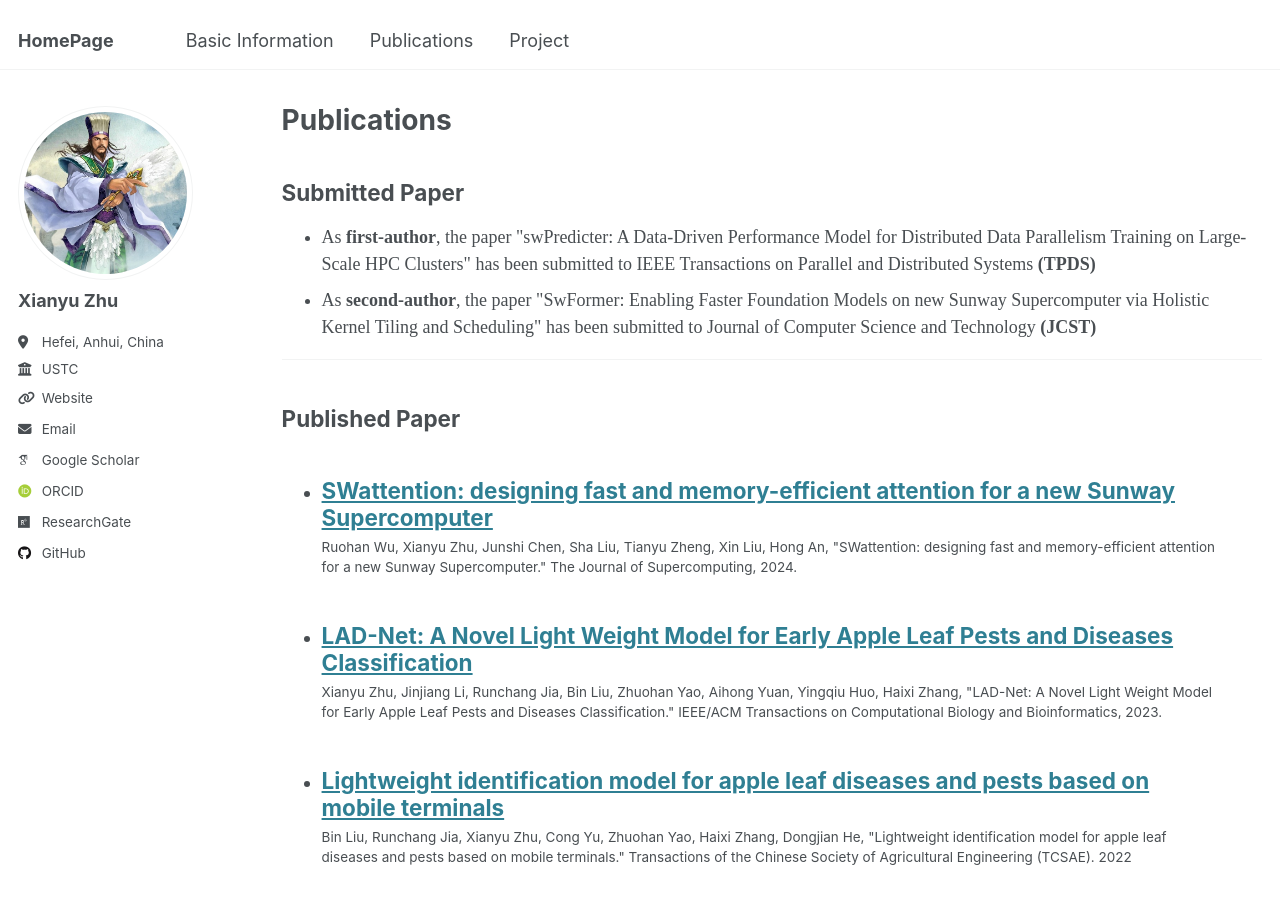
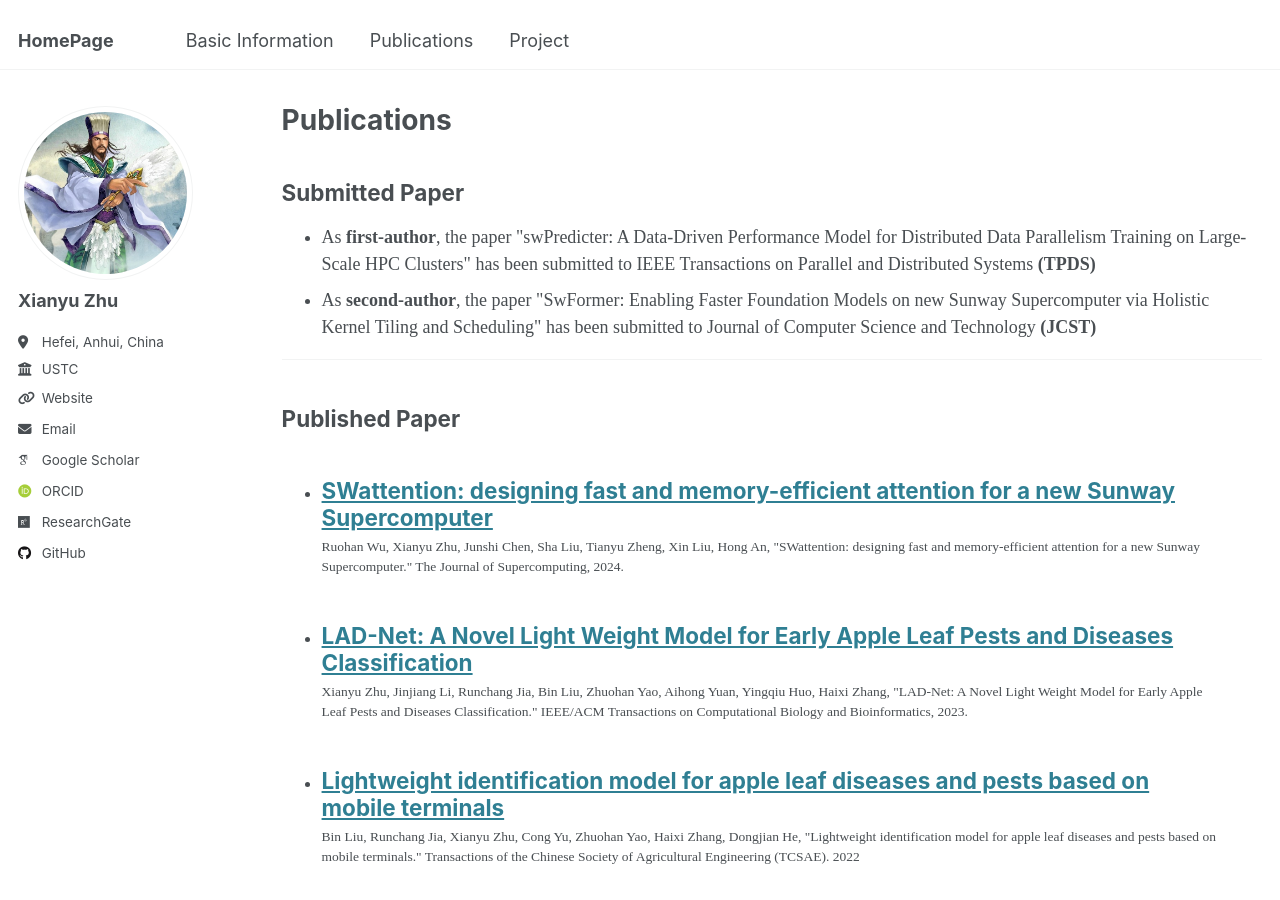
Before and after one commit to zhuxy-USTC/zhuxy-USTC.github.io, a Jekyll site: the page built from _pages/publications.md, in a window 1280 px wide and 900 px high. Built offline with Jekyll 4.4.1, drawn with Linux system fonts in a browser that asks for light colours; some web fonts are replaced.

Commit message:
Update archive-single-cv.html

```diff
--- a/_includes/archive-single-cv.html
+++ b/_includes/archive-single-cv.html
@@ -14,7 +14,7 @@
 
 <div class="{{ include.type | default: "list" }}__item">
   <article class="archive__item" itemscope itemtype="http://schema.org/CreativeWork">
-    <li>
+    <li style="font-family: 'Times New Roman', Times, serif;">
     {% if include.type == "grid" and teaser %}
       <div class="archive__item-teaser">
         <img src=
@@ -36,7 +36,7 @@
     {% if post.read_time %}
       <p class="page__meta"><i class="fa fa-clock" aria-hidden="true"></i> {% include read-time.html %}</p>
     {% endif %}
-    {% if post.venue%}<p class="archive__item-excerpt" itemprop="description">{{ post.citation }}</p> {% endif %}
+    {% if post.venue%}<p class="archive__item-excerpt" itemprop="description" style="font-family: 'Times New Roman', Times, serif;">{{ post.citation }}</p> {% endif %}
     </li>
  </article>
 </div>
```
